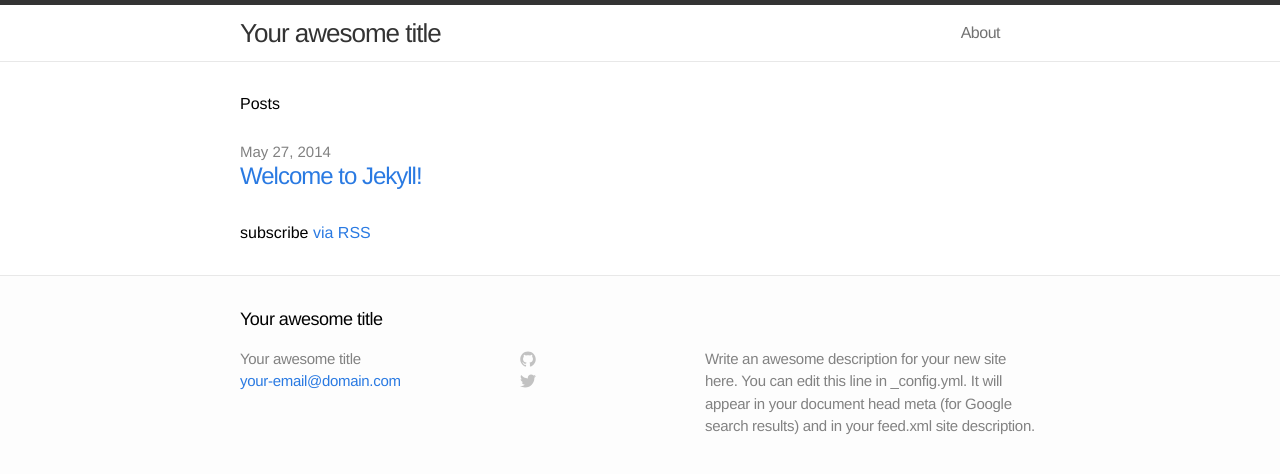
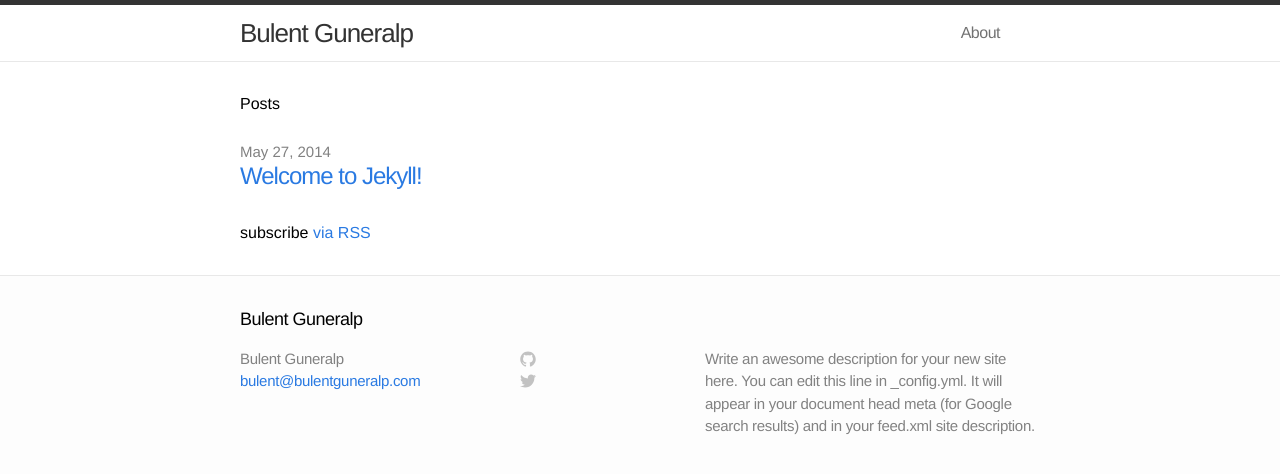
Before and after one commit to iqnivek/bulent_guneralp, a Jekyll site: the page built from index.html, in a window 1280 px wide. Shown: the top 474 px of the page. Built offline with Jekyll 4.4.1, drawn with Linux system fonts in a browser that asks for light colours.

```diff
--- a/Gemfile
+++ b/Gemfile
@@ -2,6 +2,7 @@ source 'https://rubygems.org'
 gem 'jekyll'
 gem 'jekyll-compass'
 
-gem 'bourbon'
+gem 'sass', '3.2'
+gem 'bourbon', '~> 3.2'
 gem 'bitters'
-gem 'neat'
+gem 'neat', '1.5'
--- a/_config.yml
+++ b/_config.yml
@@ -1,10 +1,13 @@
 # Site settings
-title: Your awesome title
-email: your-email@domain.com
+title: Bulent Guneralp
+email: bulent@bulentguneralp.com
 description: "Write an awesome description for your new site here. You can edit this line in _config.yml. It will appear in your document head meta (for Google search results) and in your feed.xml site description."
 baseurl: ""
-url: "http://yourdomain.com"
+url: "http://www.bulentguneralp.com"
 
 # Build settings
 markdown: kramdown
 permalink: pretty
+
+gems:
+- jekyll-compass
```
Also changed, not shown: Gemfile.lock, README.md (added), 1 other file.
